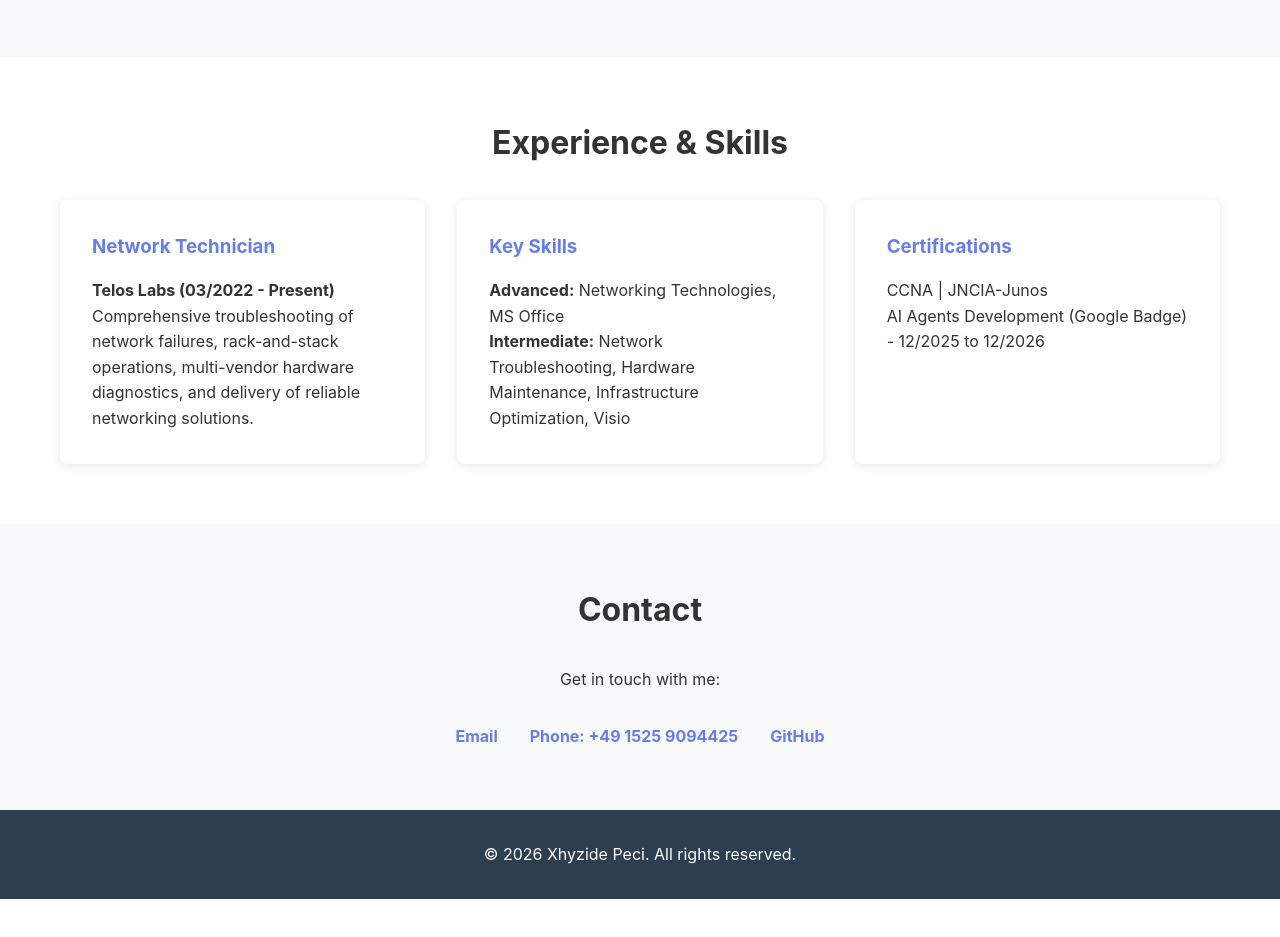
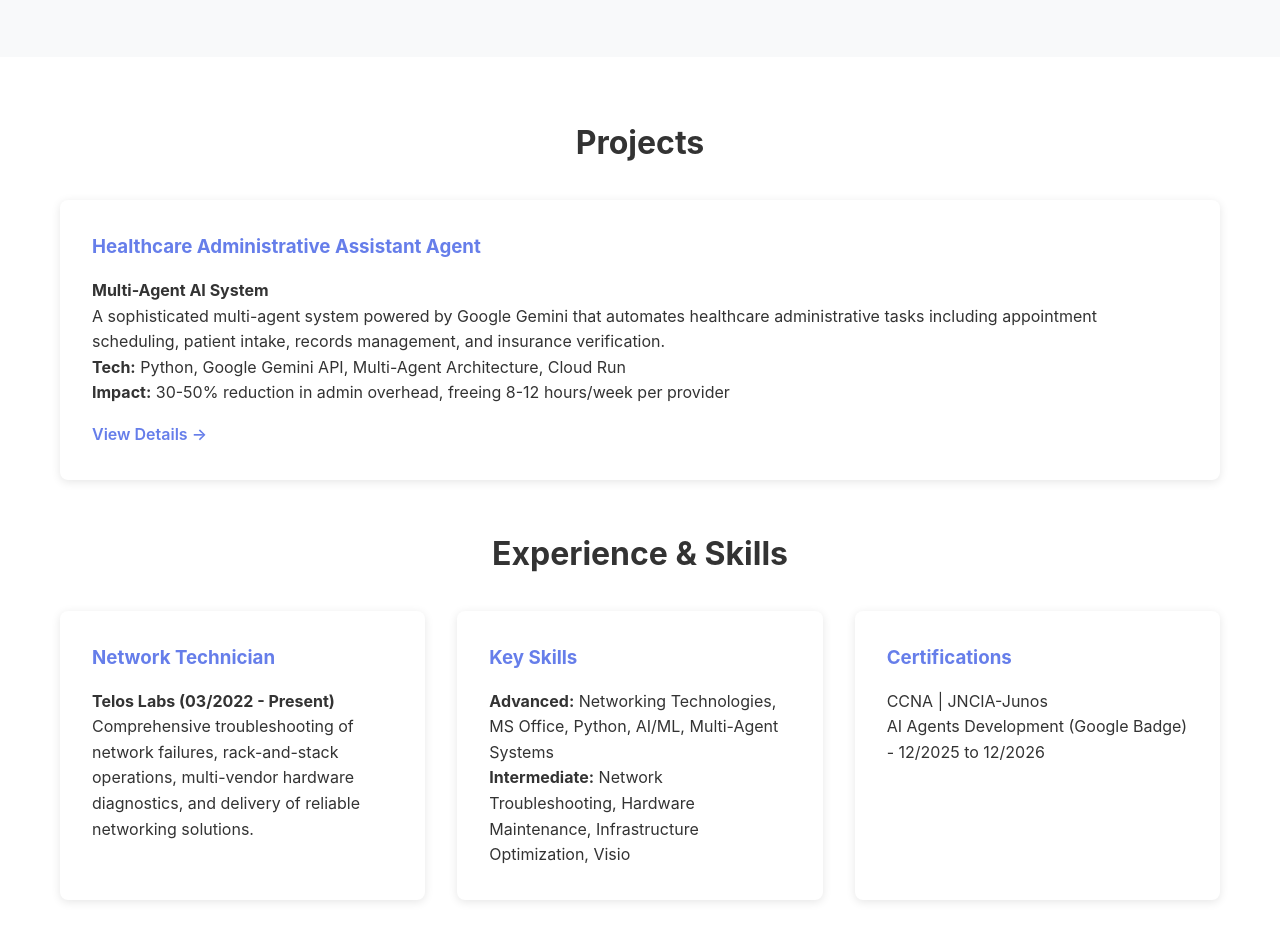
Before and after one commit to Xhyzide/xhyzide.github.io, a plain HTML site: page index.html in a window 1280 px wide. Shown: the part 792-1729 px from the top of the page. Before the commit the page ends 1691 px from the top, so only its background shows below. Drawn offline with Linux system fonts and the light colour scheme.

Commit message:
Add Healthcare Agent capstone project to portfolio

```diff
--- a/index.html
+++ b/index.html
@@ -36,7 +36,19 @@
 
     <section id="portfolio" class="portfolio">
         <div class="container">
-            <h2>Experience & Skills</h2>
+            <h2>Projects</h2>
+            <div class="portfolio-grid">
+                <div class="portfolio-item">
+                    <h3>Healthcare Administrative Assistant Agent</h3>
+                    <p><strong>Multi-Agent AI System</strong></p>
+                    <p>A sophisticated multi-agent system powered by Google Gemini that automates healthcare administrative tasks including appointment scheduling, patient intake, records management, and insurance verification.</p>
+                    <p><strong>Tech:</strong> Python, Google Gemini API, Multi-Agent Architecture, Cloud Run</p>
+                    <p><strong>Impact:</strong> 30-50% reduction in admin overhead, freeing 8-12 hours/week per provider</p>
+                    <a href="projects/healthcare-agent.md" class="project-link">View Details →</a>
+                </div>
+            </div>
+
+            <h2 style="margin-top: 3rem;">Experience & Skills</h2>
             <div class="portfolio-grid">
                 <div class="portfolio-item">
                     <h3>Network Technician</h3>
@@ -45,7 +57,7 @@
                 </div>
                 <div class="portfolio-item">
                     <h3>Key Skills</h3>
-                    <p><strong>Advanced:</strong> Networking Technologies, MS Office</p>
+                    <p><strong>Advanced:</strong> Networking Technologies, MS Office, Python, AI/ML, Multi-Agent Systems</p>
                     <p><strong>Intermediate:</strong> Network Troubleshooting, Hardware Maintenance, Infrastructure Optimization, Visio</p>
                 </div>
                 <div class="portfolio-item">
--- a/styles.css
+++ b/styles.css
@@ -132,6 +132,19 @@ section h2 {
     margin-bottom: 1rem;
 }
 
+.project-link {
+    display: inline-block;
+    margin-top: 1rem;
+    color: #667eea;
+    text-decoration: none;
+    font-weight: 600;
+    transition: color 0.3s;
+}
+
+.project-link:hover {
+    color: #764ba2;
+}
+
 /* Contact Section */
 .contact {
     background: #f8f9fa;
```
Also changed, not shown: 1 other file.
